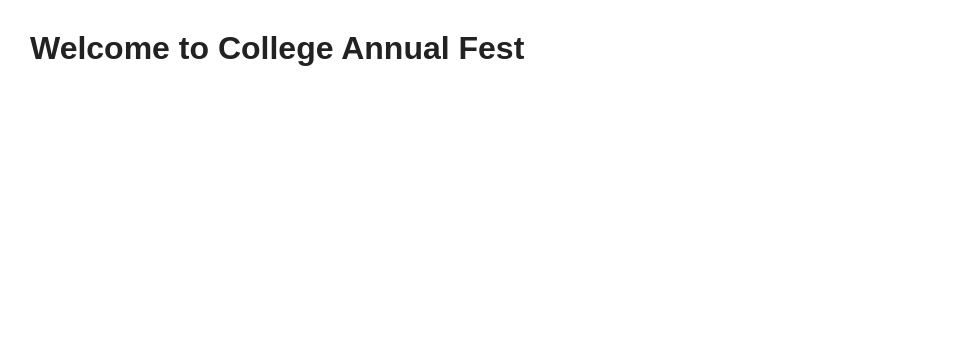
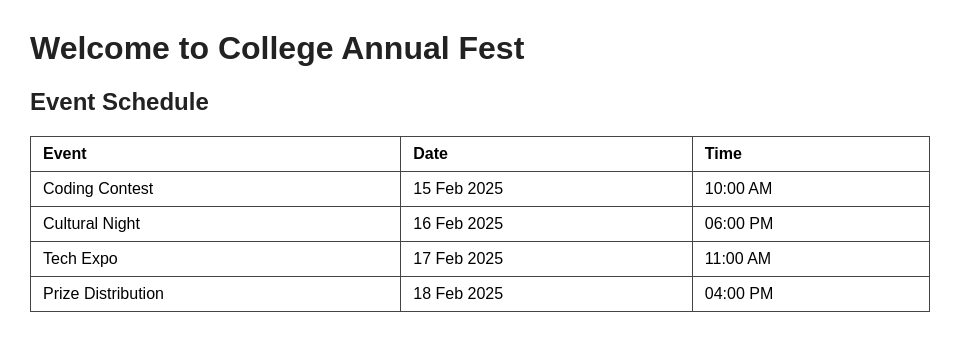
Before and after one commit to 2303a51585/College_Fest_Website, a plain HTML site: page index.html in a window 1280 px wide. Shown: the whole page, without its empty margins (0-963 px from the left). Drawn offline with Linux system fonts and the light colour scheme.

Commit message:
feature/schedule: add event schedule table

```diff
--- a/index.html
+++ b/index.html
@@ -17,6 +17,15 @@
   <h1>Welcome to College Annual Fest</h1>
 
   <!-- SCHEDULE_PLACEHOLDER -->
+   <h2>Event Schedule</h2>
+<table>
+  <tr><th>Event</th><th>Date</th><th>Time</th></tr>
+  <tr><td>Coding Contest</td><td>15 Feb 2025</td><td>10:00 AM</td></tr>
+  <tr><td>Cultural Night</td><td>16 Feb 2025</td><td>06:00 PM</td></tr>
+  <tr><td>Tech Expo</td><td>17 Feb 2025</td><td>11:00 AM</td></tr>
+  <tr><td>Prize Distribution</td><td>18 Feb 2025</td><td>04:00 PM</td></tr>
+</table>
+
 
   <!-- GALLERY_PLACEHOLDER -->
 
```
